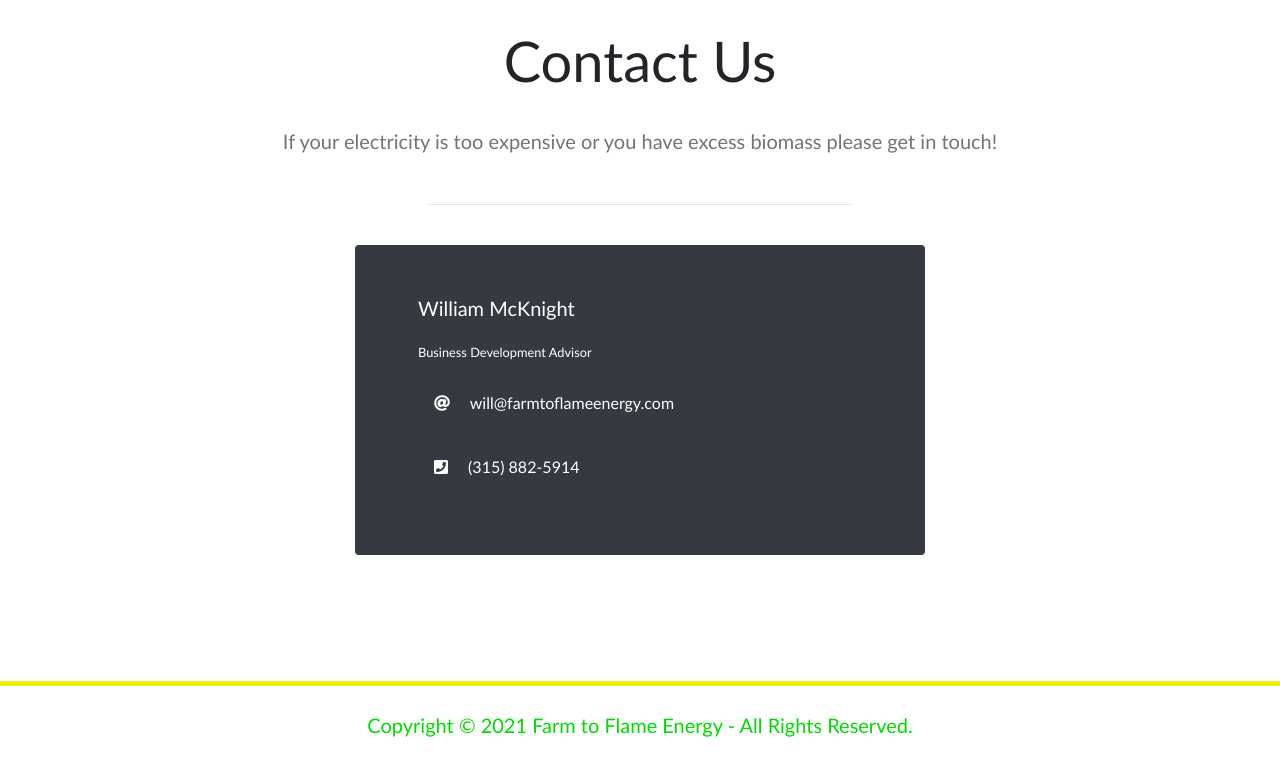
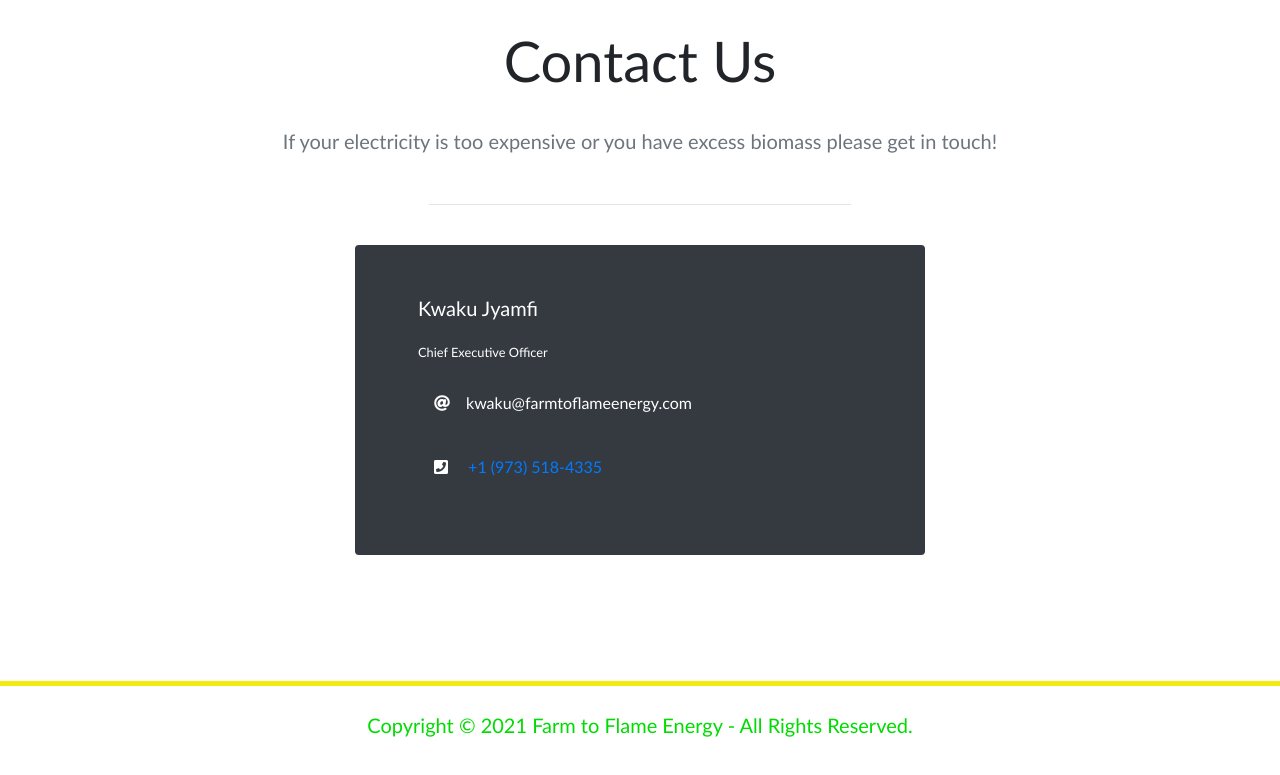
Before and after one commit to dasiii/farmtoflame, a plain HTML site: page contact.html in a window 1280 px wide. Shown: the part 85-860 px from the top of the page. Drawn offline with nearby package versions, Linux system fonts and the light colour scheme; some packages are replaced by stand-ins of ours; a script that the page names is missing.

Commit message:
update contact page

```diff
--- a/contact.html
+++ b/contact.html
@@ -114,11 +114,12 @@
                 <div class="col-lg-3"></div>
                 <div class="col-lg-6 bg-dark text-white rounded">
                     <section id="news" class="p-5">
-                        <p class="lead">
-                            William McKnight</p>
-                        <p><small>Business Development Advisor</small></p>
-                        <p> <i class="fas fa-at p-3"></i> will@farmtoflameenergy.com </p>
-                        <p> <i class="fas fa-phone-square p-3"></i> (315) 882-5914 </p>
+                        <p class="lead">Kwaku Jyamfi</p>
+                        <p><small>Chief Executive Officer</small></p>
+                        <p> <i class="fas fa-at p-3"></i>kwaku@farmtoflameenergy.com</p>
+                        <p> <i class="fas fa-phone-square p-3"></i>
+                            <a href="tel:+19735184335">+1 (973) 518-4335</a>
+                        </p>
                     </section>
                 </div>
                 <div class="col-lg-3"></div>
```
